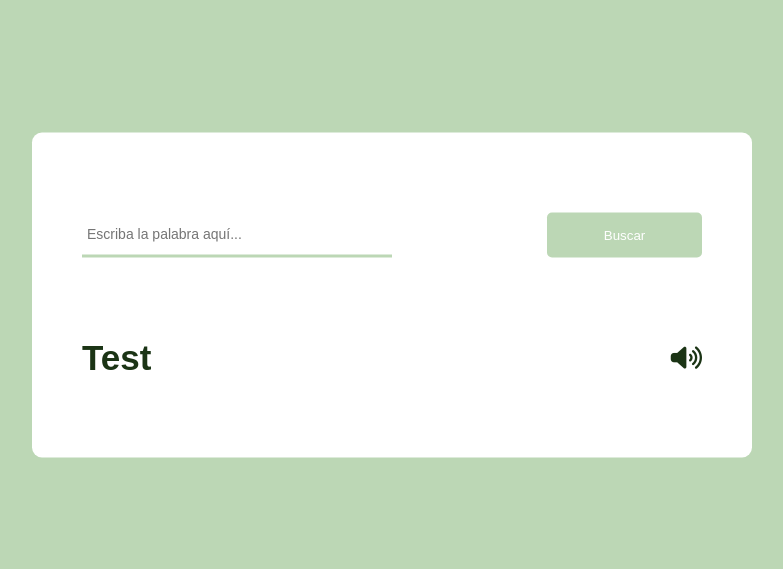
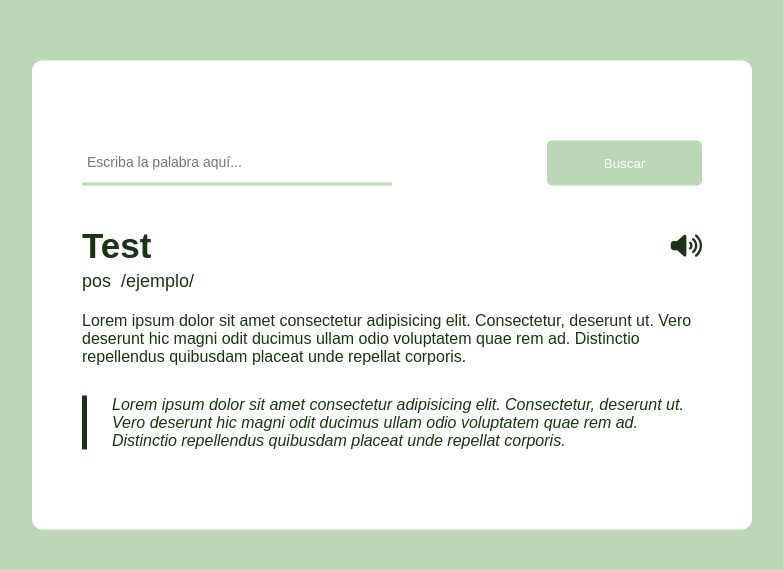
Before and after one commit to IanBaeza/DictionaryApp, a plain HTML site: page HTML/index.html in a window 1280 px wide. Shown: the part 105-674 px from the top of the page, without its empty margins (248-1031 px from the left). Drawn offline with Linux system fonts and the light colour scheme; a web font is replaced by a local one.

Commit message:
Se agrega css y html de resultado

```diff
--- a/CSS/appStyle.css
+++ b/CSS/appStyle.css
@@ -61,7 +61,7 @@ body{
 .resultado-box .palabra-box {
     display: flex;
     justify-content: space-between;
-    margin-top: 80px;
+    margin-top: 40px;
 }
 
 .resultado-box button {
@@ -71,3 +71,23 @@ body{
     outline: none;
     font-size: 25px;
 }
+
+.resultado-box .detalle-palabra-p {
+    display: flex;
+    gap: 10px;
+    color: rgb(27, 52, 21);
+    margin: 5px 0 20px 0;
+    font-size: 18px;
+}
+
+.significado-p {
+    color: rgb(27, 52, 21);
+}
+
+.significado-ejemplo-p {
+    color: rgb(27, 52, 21);
+    font-style: italic;
+    border-left: 5px solid rgb(27, 52, 21);
+    padding-left: 25px;
+    margin-top: 30px;
+}
--- a/HTML/index.html
+++ b/HTML/index.html
@@ -20,6 +20,8 @@
     <title>Diccionario</title>
 
     <body>
+        <audio id="sonido"></audio>
+
         <div class="contenedor">
             <div class="buscar-box">
                 <input
@@ -33,11 +35,35 @@
                 </button>
             </div>
 
-            <div class="resultado-box">
+            <div class="resultado-box" id="resultado-box">
                 <div class="palabra-box">
                     <h3>Test</h3>
-                    <button><i class="fa-solid fa-volume-high"></i></button>
+                    <button>
+                        <i class="fa-solid fa-volume-high"></i>
+                    </button>
                 </div>
+
+                <div class="detalle-palabra-p">
+                    <p>pos</p>
+                    <p>/ejemplo/</p>
+                </div>
+
+                <p class="significado-p">
+                    Lorem ipsum dolor sit amet consectetur
+                    adipisicing elit. Consectetur, deserunt ut.
+                    Vero deserunt hic magni odit ducimus ullam odio
+                    voluptatem quae rem ad. Distinctio repellendus
+                    quibusdam placeat unde repellat corporis.
+                </p>
+
+                <p class="significado-ejemplo-p">
+                    Lorem ipsum dolor sit amet consectetur
+                    adipisicing elit. Consectetur, deserunt ut.
+                    Vero deserunt hic magni odit ducimus ullam odio
+                    voluptatem quae rem ad. Distinctio repellendus
+                    quibusdam placeat unde repellat corporis.
+                </p>
+
             </div>
         </div>
 
```
